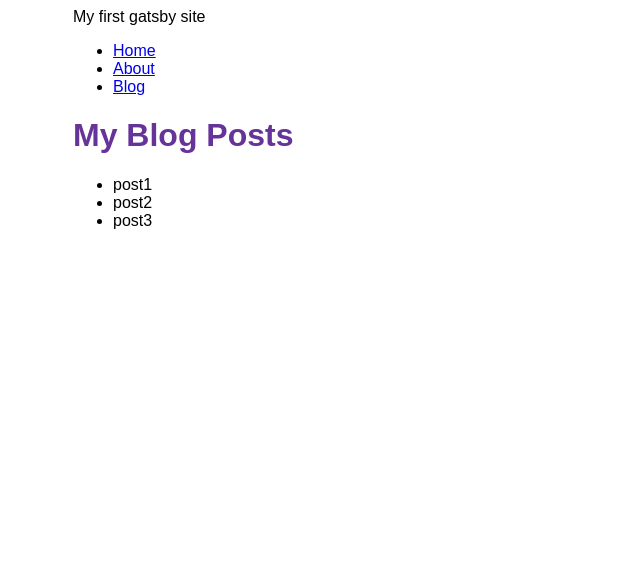
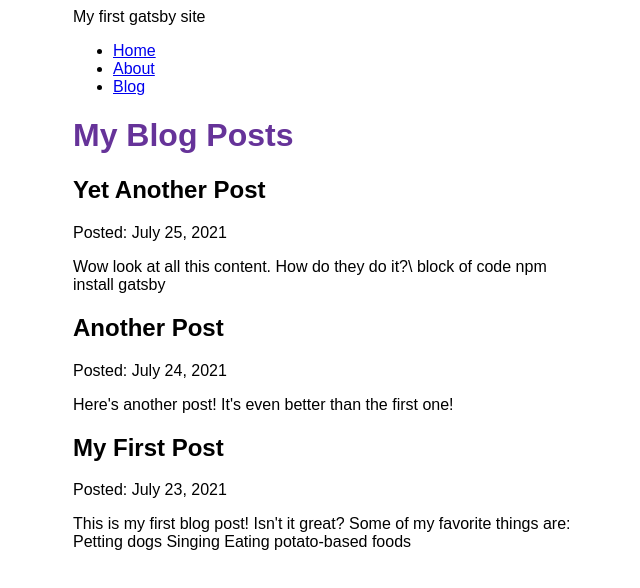
Before and after one commit to momoclouq/my-first-gatsby-site, a Gatsby site: page /blog in a window 1280 px wide. Shown: the whole page, without its empty margins (317-957 px from the left). Built offline with nearby package versions, Linux system fonts and the light colour scheme; Gatsby itself is replaced by a stand-in of ours; some packages are replaced by stand-ins of ours.

Commit message:
tutorial part 4

````diff
--- a/blog/post1.mdx
+++ b/blog/post1.mdx
@@ -0,0 +1,13 @@
+---
+title: "My First Post"
+date: "2021-07-23"
+slug: "post1"
+---
+
+This is my first blog post! Isn't it *great*?
+
+Some of my **favorite** things are:
+
+* Petting dogs
+* Singing
+* Eating potato-based foods
--- a/blog/post2.mdx
+++ b/blog/post2.mdx
@@ -0,0 +1,7 @@
+---
+title: "Another Post"
+date: "2021-07-24"
+slug: "post2"
+---
+
+Here's another post! It's even better than the first one!
--- a/blog/post3.mdx
+++ b/blog/post3.mdx
@@ -0,0 +1,12 @@
+---
+title: "Yet Another Post"
+date: "2021-07-25"
+slug: "post3"
+---
+
+Wow look at all this content. How do they do it?\
+
+```
+block of code
+npm install gatsby
+```
--- a/gatsby-config.js
+++ b/gatsby-config.js
@@ -13,5 +13,6 @@ module.exports = {
         path: `${__dirname}/blog`,
       }
     },
+    "gatsby-plugin-mdx"
   ],
 }
--- a/package.json
+++ b/package.json
@@ -15,8 +15,10 @@
     "clean": "gatsby clean"
   },
   "dependencies": {
+    "@mdx-js/react": "^2.1.3",
     "gatsby": "^4.23.0",
     "gatsby-plugin-image": "^2.23.1",
+    "gatsby-plugin-mdx": "^4.2.1",
     "gatsby-plugin-sharp": "^4.23.1",
     "gatsby-source-filesystem": "^4.23.0",
     "react": "^18.1.0",
--- a/src/pages/blog.js
+++ b/src/pages/blog.js
@@ -6,24 +6,29 @@ import { graphql } from 'gatsby'
 const BlogPage = ({ data }) => {
   return (
     <Layout pageTitle="My Blog Posts">
-      <ul>
       {
-        data.allFile.nodes.map(node => (
-          <li key={node.name}>
-            {node.name}
-          </li>
+        data.allMdx.nodes.map((node) => (
+          <article key={node.id}>
+            <h2>{node.frontmatter.title}</h2>
+            <p>Posted: {node.frontmatter.date}</p>
+            <p>{node.excerpt}</p>
+          </article>
         ))
       }
-      </ul>
     </Layout>
   )
 }
 
 export const query = graphql`
   query {
-    allFile {
+    allMdx(sort: {fields: frontmatter___date, order: DESC}) {
       nodes {
-        name
+        frontmatter {
+          date(formatString: "MMMM D, YYYY")
+          title
+        }
+        id
+        excerpt
       }
     }
   }
````
Also changed, not shown: 1 other file.
